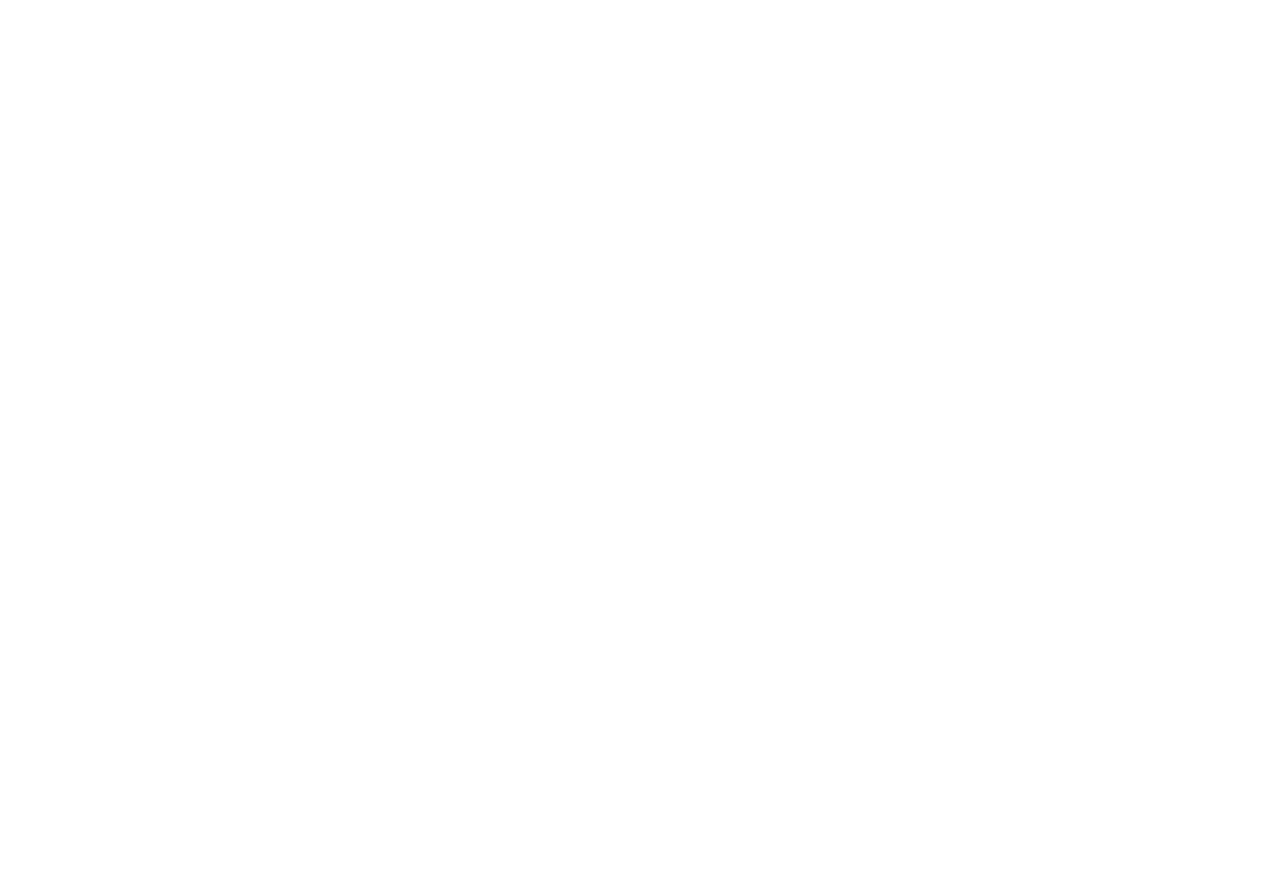
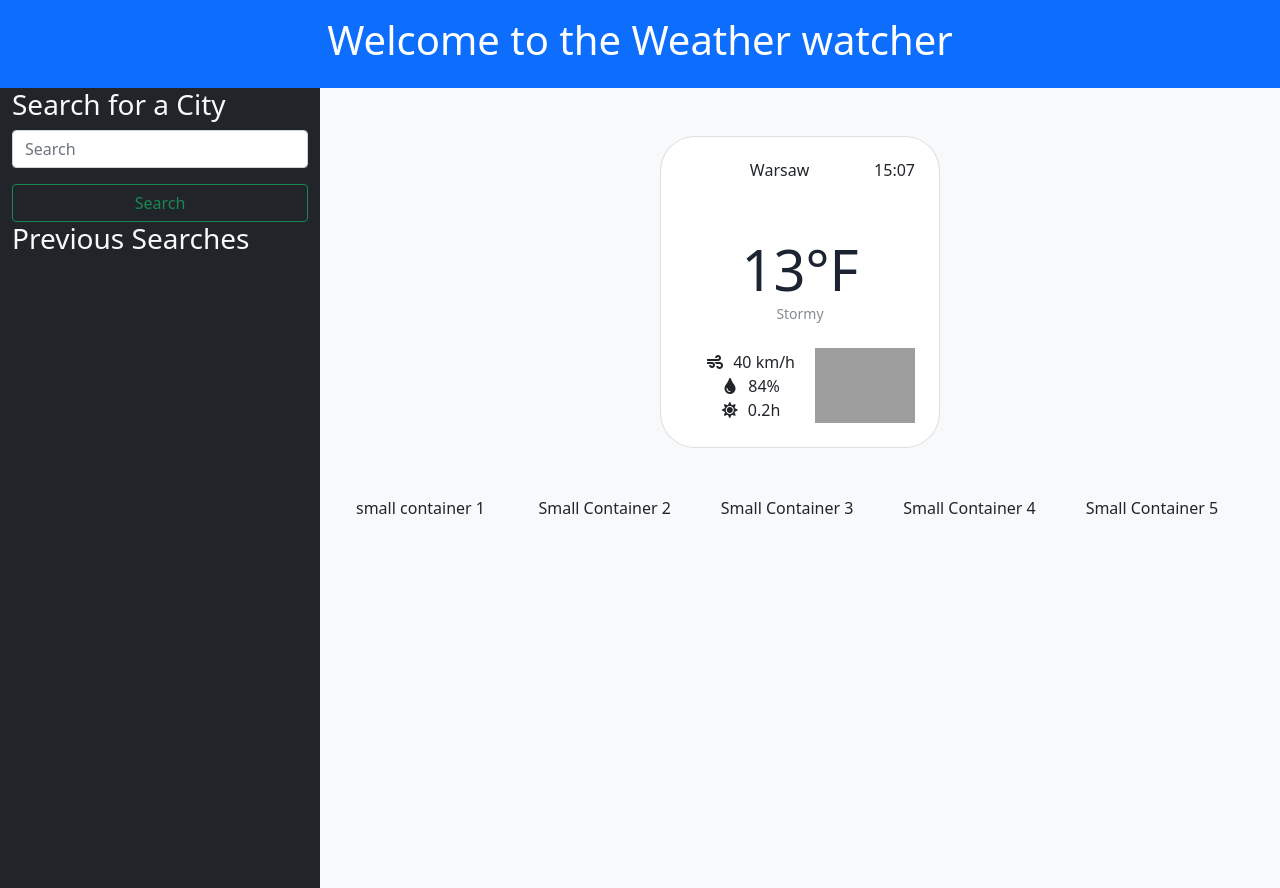
Before and after one commit to fabricioGuac/weather-checker, a plain HTML site: page index.html in a window 1280 px wide. Before the commit the page ends 800 px from the top, so only its background shows below. Drawn offline with nearby package versions, Linux system fonts and the light colour scheme; no server answers; grey boxes are pictures that could not be loaded.

Commit message:
delves in the html, adds styling with bootstrap and with local css and adds the Font Awesome cdn

```diff
--- a/assets/css/style.css
+++ b/assets/css/style.css
@@ -0,0 +1,33 @@
+html,body{
+    height: 100%;
+}
+
+.full-height {
+    min-height: 100vh;
+    display: flex;
+    flex-direction: column;
+}
+
+.flex-grow-1 {
+    flex: 1;
+}
+
+.all-way{
+    height: 100vh;
+    display: flex;
+    flex-direction: column;
+}
+
+.card{
+    border-radius: 35px;
+}
+
+.display-4{
+    color:#1C2331 ;
+}
+
+.small{
+    color:#868B94;
+}
+
+/* style="font-size: 1rem;" this goes on top of the i */
--- a/assets/js/logic.js
+++ b/assets/js/logic.js
@@ -0,0 +1,11 @@
+fetch(`http://api.openweathermap.org/geo/1.0/direct?q=washington&limit=1&appid=64c061c7a143e44714946379a0b46c02`)
+  .then(function(response){
+    if(response.ok){
+        console.log(response);
+        response.json().then(function (data){
+            console.log(data)
+            const latitude = data[0].lat;
+        console.log(latitude);
+        })
+    }
+  })
--- a/index.html
+++ b/index.html
@@ -3,13 +3,83 @@
 <head>
     <meta charset="UTF-8">
     <meta name="viewport" content="width=device-width, initial-scale=1.0">
+    <title>Weather watcher</title>
+    <link rel="stylesheet" href="https://cdnjs.cloudflare.com/ajax/libs/font-awesome/5.15.4/css/all.min.css">
     <link rel="stylesheet" href="https://cdn.jsdelivr.net/npm/bootstrap@5.1.3/dist/css/bootstrap.min.css" />
     <link rel="stylesheet" href="./assets/css/style.css" />
-    <title>Document</title>
 </head>
-<body>
+<body class="full-height">
+<header class="bg-primary text-center text-white py-3">
+    <h1>Welcome to the Weather watcher</h1>
+</header>
+<div class="container-fluid flex-grow-1">
+    <div class="row">
+      <nav class="col-md-3 bg-dark text-light all-way">
+        <form class="d-flex flex-column flex-grow-1">
+          <label for="city" class="h3">Search for a City</label>
+          <input class="form-control mb-3" type="search" id="city" placeholder="Search" aria-label="Search">
+          <button class="btn btn-outline-success" type="submit">Search</button>
+          <h3>Previous Searches</h3>
+        <ul id="history">
+        </ul>
+        </form>
+    </nav>
+      <main class="col-md-9 bg-light">
+     <section class="text-center">
+        <div class="container py-5 h-100">
+
+            <div class="row d-flex justify-content-center align-items-center h-100">
+              <div class="col-md-8 col-lg-6 col-xl-4">
+
+                <div class="card">
+                  <div class="card-body p-4">
+
+                    <div class="d-flex">
+                      <h6 class="flex-grow-1">Warsaw</h6>
+                      <h6>15:07</h6>
+                    </div>
+
+                    <div class="d-flex flex-column text-center mt-5 mb-4">
+                      <h6 class="display-4 mb-0 font-weight-bold"> 13°F </h6>
+                      <span class="small">Stormy</span>
+                    </div>
+
+                    <div class="d-flex align-items-center">
+                      <div class="flex-grow-1">
+                        <div><i class="fas fa-wind fa-fw"></i> <span class="ms-1"> 40 km/h </span></div>
+                        <div><i class="fas fa-tint fa-fw"></i> <span class="ms-1"> 84% </span></div>
+                        <div><i class="fas fa-sun fa-fw"></i> <span class="ms-1"> 0.2h </span></div>
+                      </div>
+                      <div>
+                        <img src="https://mdbcdn.b-cdn.net/img/Photos/new-templates/bootstrap-weather/ilu1.webp" width="100px">
+                      </div>
+                    </div>
+
+                  </div>
+                </div>
+
+              </div>
+            </div>
+
+          </div>
+    </section>
+    <section>
+        <div class="container">
+            <div class="row">
+                <div class="col">small container 1</div>
+                <div class="col">Small Container 2</div>
+                <div class="col">Small Container 3</div>
+                <div class="col">Small Container 4</div>
+                <div class="col">Small Container 5</div>
+            </div>
+        </div>
+    </section>
+      </main>
+    </div>
+  </div>
     <script src="https://cdn.jsdelivr.net/npm/bootstrap@5.1.3/dist/js/bootstrap.bundle.min.js"
     integrity="sha384-ka7Sk0Gln4gmtz2MlQnikT1wXgYsOg+OMhuP+IlRH9sENBO0LRn5q+8nbTov4+1p"
     crossorigin="anonymous"></script>
+    <script src="./assets/js/logic.js"></script>
 </body>
 </html>
```
